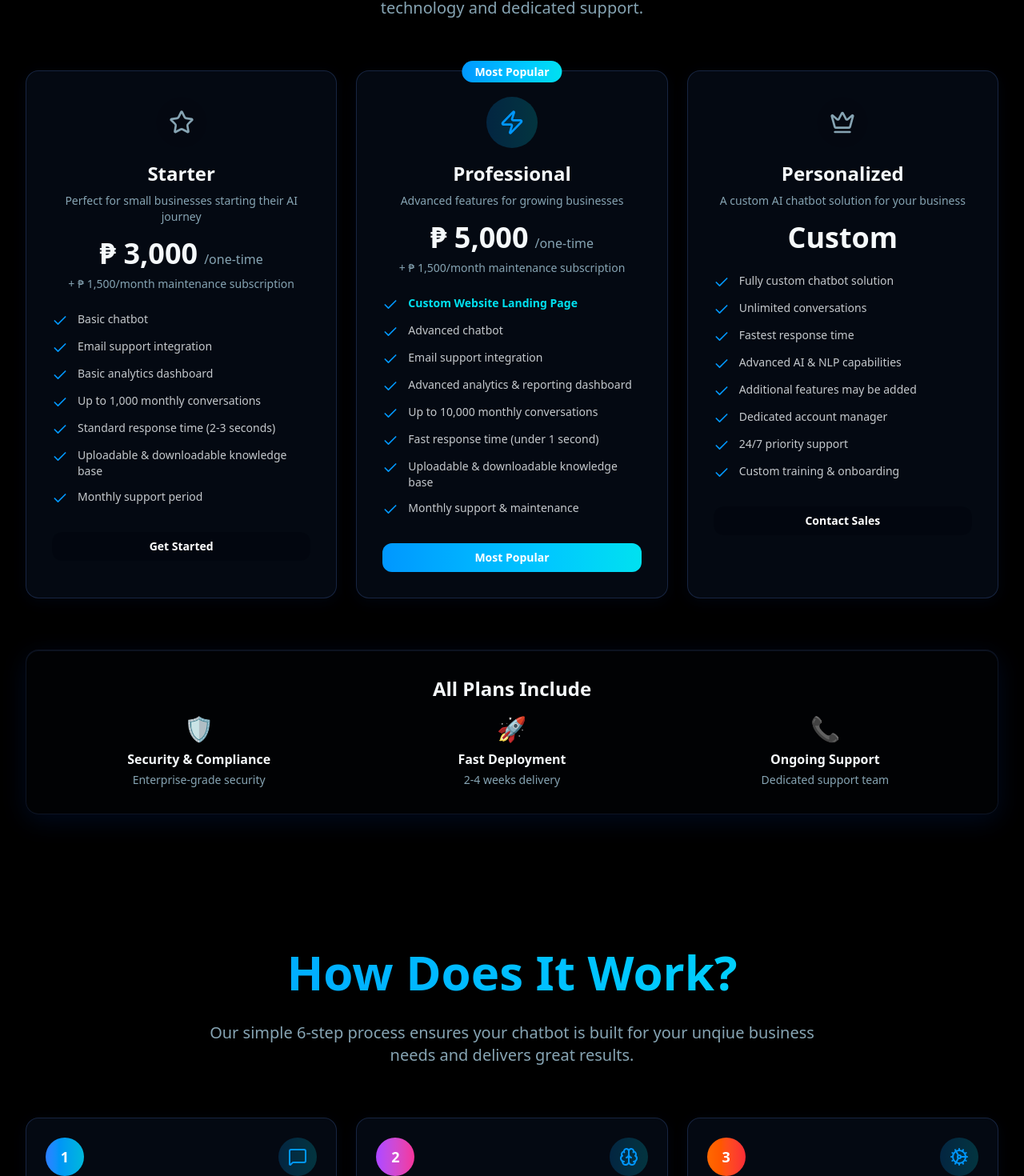
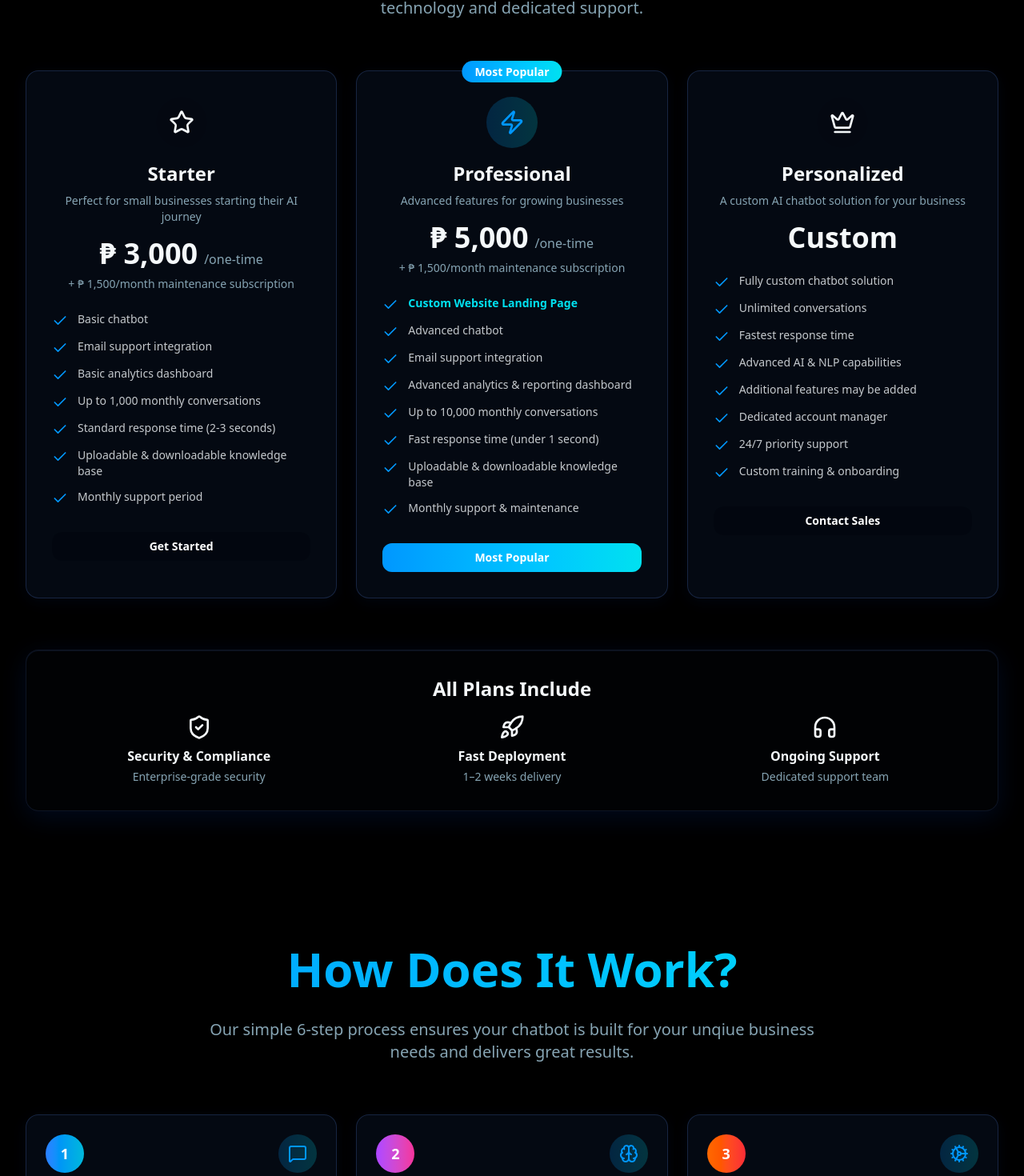
Before and after one commit to stalzkie/binggbot, a Next.js app: page / in a window 1280 px wide. Shown: the part 1811-3281 px from the top of the page at 80% size. Built offline with nearby package versions, Linux system fonts and the light colour scheme.

Commit message:
Added changes to pricing and added icon consistency

```diff
--- a/components/sections/pricing.tsx
+++ b/components/sections/pricing.tsx
@@ -1,7 +1,7 @@
 "use client";
 
 import { motion } from "framer-motion";
-import { Check, Star, Zap, Crown } from "lucide-react";
+import { Check, Star, Zap, Crown, Rocket, ShieldCheck, Headphones } from "lucide-react";
 import { GlassCard } from "@/components/ui/glass-card";
 import { MotionContainer } from "@/components/animations/motion-container";
 import { Button } from "@/components/ui/button";
@@ -106,18 +106,15 @@ function PricingCard({ tier, index, onContactClick }: PricingCardProps) {
         )}
 
         <div className="text-center mb-6">
+          {/* Icon inherits color from wrapper; centered */}
           <motion.div
             className={`w-16 h-16 mx-auto mb-4 rounded-full flex items-center justify-center ${
-              tier.highlighted
-                ? "bg-gradient-to-r from-primary/20 to-accent/20"
-                : "bg-muted/20"
+              tier.highlighted ? "text-primary bg-gradient-to-r from-primary/20 to-accent/20" : "text-foreground bg-muted/20"
             }`}
             whileHover={{ scale: 1.1, rotate: 5 }}
             transition={{ duration: 0.3 }}
           >
-            <IconComponent className={`h-8 w-8 ${
-              tier.highlighted ? "text-primary" : "text-muted-foreground"
-            }`} />
+            <IconComponent className="h-8 w-8 text-inherit" aria-hidden="true" />
           </motion.div>
 
           <h3 className="text-2xl font-bold text-foreground mb-2">{tier.name}</h3>
@@ -131,9 +128,7 @@ function PricingCard({ tier, index, onContactClick }: PricingCardProps) {
               )}
             </div>
             {tier.subscriptionPrice && (
-                <div className="text-sm text-muted-foreground mt-2">
-                  {tier.subscriptionPrice}
-                </div>
+              <div className="text-sm text-muted-foreground mt-2">{tier.subscriptionPrice}</div>
             )}
           </div>
         </div>
@@ -147,7 +142,8 @@ function PricingCard({ tier, index, onContactClick }: PricingCardProps) {
               whileInView={{ opacity: 1, x: 0 }}
               transition={{ delay: index * 0.1 + featureIndex * 0.05 }}
             >
-              <Check className="h-5 w-5 text-primary flex-shrink-0 mt-0.5" />
+              {/* Check icon matches primary color; aligned with text */}
+              <Check className="h-5 w-5 text-primary flex-shrink-0 mt-0.5" aria-hidden="true" />
               <span
                 className={`text-sm ${
                   feature.startsWith("**") && feature.endsWith("**")
@@ -206,12 +202,7 @@ export function Pricing({ onContactClick, className }: PricingProps) {
 
         <div className="grid md:grid-cols-2 lg:grid-cols-3 gap-8 lg:gap-6">
           {pricingTiers.map((tier, index) => (
-            <PricingCard
-              key={tier.name}
-              tier={tier}
-              index={index}
-              onContactClick={onContactClick}
-            />
+            <PricingCard key={tier.name} tier={tier} index={index} onContactClick={onContactClick} />
           ))}
         </div>
 
@@ -223,26 +214,29 @@ export function Pricing({ onContactClick, className }: PricingProps) {
             whileInView={{ opacity: 1, y: 0 }}
             transition={{ delay: 0.6 }}
           >
-            <h3 className="text-2xl font-bold text-foreground mb-4">
-              All Plans Include
-            </h3>
+            <h3 className="text-2xl font-bold text-foreground mb-4">All Plans Include</h3>
             <div className="grid md:grid-cols-3 gap-6 text-center">
               {[
-                { icon: "🛡️", title: "Security & Compliance", desc: "Enterprise-grade security" },
-                { icon: "🚀", title: "Fast Deployment", desc: "2-4 weeks delivery" },
-                { icon: "📞", title: "Ongoing Support", desc: "Dedicated support team" },
-              ].map((item, index) => (
+                { icon: ShieldCheck, title: "Security & Compliance", desc: "Enterprise-grade security" },
+                { icon: Rocket, title: "Fast Deployment", desc: "1–2 weeks delivery" },
+                { icon: Headphones, title: "Ongoing Support", desc: "Dedicated support team" },
+              ].map((item, index) => {
+                const Icon = item.icon;
+                return (
                   <motion.div
                     key={item.title}
                     initial={{ opacity: 0, y: 20 }}
                     whileInView={{ opacity: 1, y: 0 }}
                     transition={{ delay: 0.8 + index * 0.1 }}
+                    className="text-foreground"
                   >
-                  <div className="text-3xl mb-2">{item.icon}</div>
-                  <h4 className="font-semibold text-foreground mb-1">{item.title}</h4>
+                    {/* Icon centered and same color as text */}
+                    <Icon className="w-8 h-8 text-inherit mx-auto mb-2" aria-hidden="true" />
+                    <h4 className="font-semibold mb-1">{item.title}</h4>
                     <p className="text-muted-foreground text-sm">{item.desc}</p>
                   </motion.div>
-              ))}
+                );
+              })}
             </div>
           </motion.div>
         </MotionContainer>
--- a/components/sections/reviews.tsx
+++ b/components/sections/reviews.tsx
@@ -1,9 +1,10 @@
 "use client";
 
 import { motion } from "framer-motion";
-import { Star } from "lucide-react";
+import { MessagesSquare, Star } from "lucide-react";
 import { InfiniteMovingCards } from "@/components/ui/infinite-moving-cards";
 import { MotionContainer } from "@/components/animations/motion-container";
+import { Users, Rocket, MessageSquare } from "lucide-react";
 
 interface ReviewsProps {
   className?: string;
@@ -11,42 +12,50 @@ interface ReviewsProps {
 
 const testimonials = [
   {
-    quote: "BinggBot transformed our customer service. The chatbot handles 80% of our inquiries automatically, and our response time improved dramatically. The team was professional and delivered exactly what we needed.",
+    quote:
+      "BinggBot transformed our customer service. The chatbot handles 80% of our inquiries automatically, and our response time improved dramatically. The team was professional and delivered exactly what we needed.",
     name: "Sarah Johnson",
     title: "CEO at TechStart Inc",
   },
   {
-    quote: "Working with BinggBot was seamless. They understood our complex requirements and built a chatbot that integrates perfectly with our existing systems. Our conversion rate increased by 35%.",
+    quote:
+      "Working with BinggBot was seamless. They understood our complex requirements and built a chatbot that integrates perfectly with our existing systems. Our conversion rate increased by 35%.",
     name: "Michael Chen",
     title: "Head of Operations at E-Commerce Solutions",
   },
   {
-    quote: "The HIPAA-compliant chatbot they built for us has revolutionized how we handle patient inquiries. It's secure, intelligent, and our patients love the instant responses.",
+    quote:
+      "The HIPAA-compliant chatbot they built for us has revolutionized how we handle patient inquiries. It's secure, intelligent, and our patients love the instant responses.",
     name: "Emily Rodriguez",
     title: "Digital Manager at Healthcare Plus",
   },
   {
-    quote: "Impressive work on our financial advisory chatbot. The natural language processing is top-notch, and it handles complex financial queries with remarkable accuracy.",
+    quote:
+      "Impressive work on our financial advisory chatbot. The natural language processing is top-notch, and it handles complex financial queries with remarkable accuracy.",
     name: "David Thompson",
     title: "CTO at Financial Advisory Group",
   },
   {
-    quote: "Our sales chatbot has been a game-changer. It qualifies leads perfectly and has increased our qualified lead generation by 60%. The ROI has been incredible.",
+    quote:
+      "Our sales chatbot has been a game-changer. It qualifies leads perfectly and has increased our qualified lead generation by 60%. The ROI has been incredible.",
     name: "Lisa Park",
     title: "Marketing Director at Retail Innovations",
   },
   {
-    quote: "The educational chatbot they created for our students is fantastic. It provides instant help with coursework and has significantly improved student satisfaction scores.",
+    quote:
+      "The educational chatbot they created for our students is fantastic. It provides instant help with coursework and has significantly improved student satisfaction scores.",
     name: "James Wilson",
     title: "Product Manager at Education Tech",
   },
   {
-    quote: "BinggBot's AI solution helped us reduce support costs by 45% while improving customer satisfaction. The implementation was smooth and the results were immediate.",
+    quote:
+      "BinggBot's AI solution helped us reduce support costs by 45% while improving customer satisfaction. The implementation was smooth and the results were immediate.",
     name: "Maria Garcia",
     title: "Operations Director at ServicePro",
   },
   {
-    quote: "The multilingual chatbot they developed for our global platform is exceptional. It handles customer queries in 12 languages with incredible accuracy.",
+    quote:
+      "The multilingual chatbot they developed for our global platform is exceptional. It handles customer queries in 12 languages with incredible accuracy.",
     name: "Alex Kumar",
     title: "VP of Technology at GlobalTech",
   },
@@ -71,7 +80,7 @@ export function Reviews({ className }: ReviewsProps) {
             whileInView={{ opacity: 1, y: 0 }}
             transition={{ delay: 0.2, duration: 0.8 }}
           >
-            Real testimonials from businesses that have transformed their customer experience with our custom chatbot solutions.
+            Real reviews from businesses that improved their customer experience with our custom chatbots.
           </motion.p>
 
           <motion.div
@@ -82,14 +91,11 @@ export function Reviews({ className }: ReviewsProps) {
           >
             <div className="flex space-x-1">
               {[1, 2, 3, 4, 5].map((star) => (
-                <Star
-                  key={star}
-                  className="h-6 w-6 text-yellow-400 fill-current"
-                />
+                <Star key={star} className="h-6 w-6 text-yellow-400 fill-current" />
               ))}
             </div>
             <span className="text-muted-foreground text-lg ml-4">
-              5.0 out of 5 stars from 50+ happy clients
+              5.0 out of 5 stars from 10+ happy clients
             </span>
           </motion.div>
         </MotionContainer>
@@ -126,10 +132,10 @@ export function Reviews({ className }: ReviewsProps) {
         <MotionContainer className="mt-20">
           <div className="grid grid-cols-2 md:grid-cols-4 gap-8">
             {[
-              { number: "50+", label: "Happy Clients", icon: "👥" },
-              { number: "95%", label: "Satisfaction Rate", icon: "⭐" },
-              { number: "2-4", label: "Weeks Delivery", icon: "🚀" },
-              { number: "24/7", label: "Support", icon: "💬" },
+              { number: "10+", label: "Happy Clients", icon: Users },
+              { number: "98%", label: "Satisfaction Rate", icon: MessagesSquare },
+              { number: "1-2", label: "Weeks Delivery", icon: Rocket },
+              { number: "24/7", label: "Support", icon: MessageSquare },
             ].map((stat, index) => (
               <motion.div
                 key={stat.label}
@@ -138,13 +144,16 @@ export function Reviews({ className }: ReviewsProps) {
                 transition={{ delay: index * 0.1, type: "spring", damping: 20, stiffness: 300 }}
                 className="text-center group"
               >
+                {/* Icon: centered and same color as primary text */}
                 <motion.div
-                  className="text-4xl mb-2"
+                  className="text-4xl mb-2 text-primary mx-auto flex items-center justify-center"
                   whileHover={{ scale: 1.2, rotate: 10 }}
                   transition={{ duration: 0.3 }}
                 >
-                  {stat.icon}
+                  <stat.icon className="w-10 h-10 text-inherit" aria-hidden="true" />
                 </motion.div>
+
+                {/* Number: shares primary color with the icon */}
                 <motion.div
                   className="text-3xl md:text-4xl font-bold text-primary mb-2 group-hover:scale-110 transition-transform"
                   whileInView={{ scale: [0.8, 1.1, 1] }}
@@ -152,9 +161,9 @@ export function Reviews({ className }: ReviewsProps) {
                 >
                   {stat.number}
                 </motion.div>
-                <div className="text-muted-foreground text-sm font-medium">
-                  {stat.label}
-                </div>
+
+                {/* Label */}
+                <div className="text-muted-foreground text-sm font-medium">{stat.label}</div>
               </motion.div>
             ))}
           </div>
```
Lines whose indentation alone changed are shown as unchanged.
